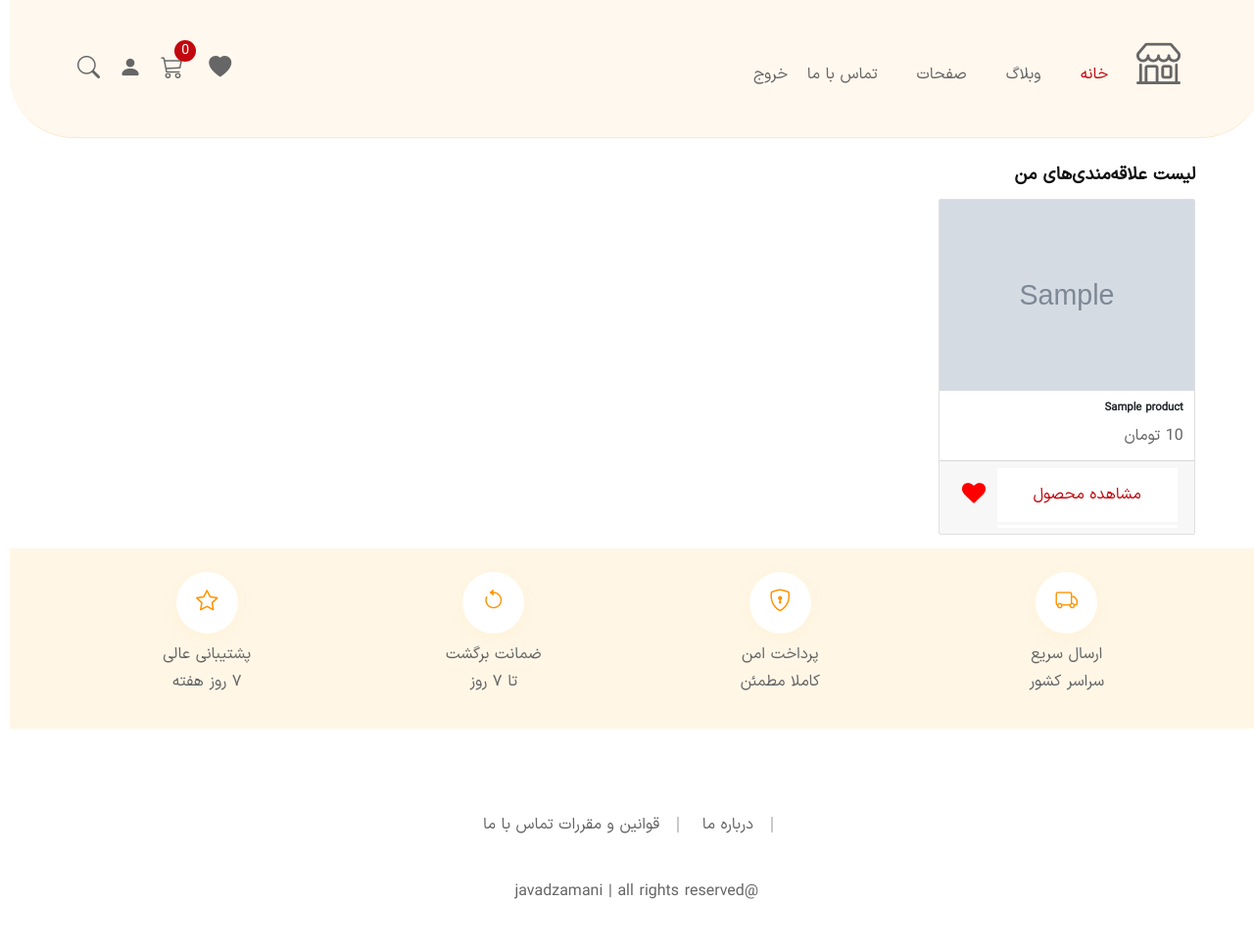
After one commit to Javadzamanifard/onlineshop, a Django app: page /products/my-wishlist/ in a window 1280 px wide. The commit adds this page. Shown: the whole page at 98% size. Run offline with Django 5.2, Linux system fonts and the light colour scheme; a user stored in the database is signed in; tables that the repository leaves empty hold one stand-in row (values such as "Sample post"); grey boxes marked "Sample" are stand-in pictures; parts of the project's set-up code (start-up, migrations or seed data) failed here and were passed over; some libraries are stand-ins or nearby versions; some web fonts are replaced.

Commit message:
Implement WishList products

```diff
--- a/cart/templates/cart/cart_detail.html
+++ b/cart/templates/cart/cart_detail.html
@@ -96,7 +96,6 @@
                                 </table>
                             </div>
                             <div class="d-flex justify-content-between align-items-center mt-4">
-                                <a href="#" class="btn btn-outline-secondary">ادامه خرید</a> {# <-- آدرس صفحه محصولات را اینجا قرار بده #}
                                 <form action="{% url 'cart:cart_clear' %}" method="POST">
                                     {% csrf_token %}
                                     <button type="submit" class="btn btn-outline-danger">خالی کردن سبد خرید</button>
--- a/payment/views.py
+++ b/payment/views.py
@@ -14,6 +14,11 @@ def payment_process(request):
 
     price_toman = order.get_total_cost()
     price_rial = price_toman * 10
+
+    if not order_id:
+        # اگر شناسه سفارشی وجود نداشت، کاربر را به جایی منطقی هدایت کنید
+        return redirect('cart:cart_detail') # مثلا به سبد خرید
+
 
     ## For zarinpal
     req_headers = {
--- a/products/templates/products/product_detail.html
+++ b/products/templates/products/product_detail.html
@@ -20,6 +20,9 @@
         <div class="col-lg-6">
             <div class="border rounded-3 p-3 text-center shadow-sm">
                 <img src="{{ product.image.url }}" class="img-fluid rounded-3" alt="{{ product.name }}">
+                <button class="wishlist-toggle-btn" data-product-id="{{ product.id }}" style="background: none; border: none; cursor: pointer;">
+                    <i class="fa fa-heart" style="font-size: 24px; color: {% if product.id in user_wishlist_ids %}red{% else %}grey{% endif %};"></i>
+                </button>
             </div>
         </div>
 
--- /dev/null
+++ b/products/templates/products/wishlist.html
@@ -0,0 +1,54 @@
+{% extends "_base.html" %}
+
+{% block content %}
+    <div class="container mt-5">
+        <h2 class="mb-4">لیست علاقه‌مندی‌های من</h2>
+
+        {% if wishlist_products %}
+            <div class="row">
+                {% for product in wishlist_products %}
+                    <div class="col-md-3 mb-4">
+                        <div class="card h-100">
+                            <img src="{{ product.image.url }}" class="card-img-top" alt="{{ product.name }}">
+                            <div class="card-body">
+                                <h5 class="card-title">{{ product.name }}</h5>
+                                <p class="card-text">{{ product.price }} تومان</p>
+                            </div>
+                            <div class="card-footer text-center">
+                                <a href="{{ product.get_absolute_url }}" class="btn btn-primary">مشاهده محصول</a>
+
+                                <button class="wishlist-toggle-btn" data-product-id="{{ product.id }}" style="background: none; border: none; cursor: pointer;">
+                                    <i class="fa fa-heart" style="font-size: 24px; color: red;"></i>
+                                </button>
+                            </div>
+                        </div>
+                    </div>
+                {% endfor %}
+            </div>
+        {% else %}
+            <div class="alert alert-info text-center">
+                <p>لیست علاقه‌مندی‌های شما خالی است.</p>
+                <a href="{% url 'product_list' %}" class="btn btn-primary">مشاهده همه محصولات</a>
+            </div>
+        {% endif %}
+
+        {% if is_paginated %}
+            <nav aria-label="Page navigation">
+                <ul class="pagination justify-content-center">
+                    {% if page_obj.has_previous %}
+                        <li class="page-item"><a class="page-link" href="?page={{ page_obj.previous_page_number }}">قبلی</a></li>
+                    {% endif %}
+
+                    <li class="page-item disabled">
+                        <span class="page-link">صفحه {{ page_obj.number }} از {{ page_obj.paginator.num_pages }}</span>
+                    </li>
+
+                    {% if page_obj.has_next %}
+                        <li class="page-item"><a class="page-link" href="?page={{ page_obj.next_page_number }}">بعدی</a></li>
+                    {% endif %}
+                </ul>
+            </nav>
+        {% endif %}
+
+    </div>
+{% endblock %}
--- a/products/urls.py
+++ b/products/urls.py
@@ -1,6 +1,7 @@
 from django.urls import path
-from .views import ProductListView, product_detail_view, ContactUs
+from .views import ProductListView, product_detail_view, ContactUs, toggle_wishlist_view, WishlistPageView
 
+# app_name = 'products'
 urlpatterns = [
     # آدرس برای لیست محصولات: /products/
     path('', ProductListView.as_view(), name='product_list'),
@@ -10,4 +11,7 @@ urlpatterns = [
     path('<int:pk>/', product_detail_view, name='product_detail'),
     path('contact/', ContactUs.as_view(), name='contact_us'),
 
+    path('toggle-wishlist/', toggle_wishlist_view, name='toggle_wishlist'),
+    path('my-wishlist/', WishlistPageView.as_view(), name='wishlist_page'),
+
 ]
--- a/products/views.py
+++ b/products/views.py
@@ -1,8 +1,12 @@
 from django.shortcuts import redirect, render
+from django.http import JsonResponse
+from django.contrib.auth.decorators import login_required
 from django.views.generic import ListView, DetailView, TemplateView
-from .models import Product, Category, Comment
+from django.contrib.auth.mixins import LoginRequiredMixin
 from django.shortcuts import get_object_or_404
 from django.db.models import Q
+
+from .models import Product, Category, Comment, WishList
 
 from .forms import CommentForm, SearchForm
 
@@ -12,6 +16,23 @@ class ProductListView(ListView):
     template_name = 'products/product_list.html'
     context_object_name = 'products'  # نام متغیر در تمپلیت
     paginate_by = 4                   # صفحه‌بندی
+
+    def get_context_data(self, **kwargs):
+    # 1. ابتدا context پیش‌فرض را از کلاس پدر (ListView) می‌گیریم
+        context = super().get_context_data(**kwargs)
+
+        # 2. حالا اطلاعات دلخواه خودمان را به آن اضافه می‌کنیم
+        user_wishlist_ids = []
+        # چک می‌کنیم که آیا کاربر لاگین کرده است یا نه
+        if self.request.user.is_authenticated:
+            # اگر لاگین کرده بود، لیست ID محصولاتی که در wishlist او هست را استخراج می‌کنیم
+            user_wishlist_ids = list(WishList.objects.filter(user=self.request.user).values_list('product_id', flat=True))
+        # 3. لیست IDها را به context اضافه می‌کنیم
+        context['user_wishlist_ids'] = user_wishlist_ids
+
+        # 4. در نهایت context جدید و کامل شده را برمی‌گردانیم
+        return context
+
 
     def get_queryset(self):
         """
@@ -28,7 +49,6 @@ class ProductListView(ListView):
             # ۱. عبارت جستجو را به لیستی از کلمات کلیدی تبدیل می‌کنیم
             # مثلاً "کفش ادیداس" تبدیل می‌شود به ['کفش', 'ادیداس']
             keywords = query.split()
-
             # ۲. یک فیلتر Q اولیه و خالی می‌سازیم تا شرایط را به آن اضافه کنیم
             combined_q = Q()
                         # ۳. برای هر کلمه کلیدی، یک شرط به فیلتر اصلی AND می‌کنیم
@@ -137,3 +157,48 @@ def product_detail_view(request, pk):
 
 class ContactUs(TemplateView):
     template_name = 'contact_us.html'
+
+
+
+@login_required # این دکوریتور اجازه نمی‌دهد کاربر لاگین نکرده به این ویو دسترسی داشته باشد
+def toggle_wishlist_view(request):
+    # اطمینان حاصل می‌کنیم که درخواست از نوع POST است
+    if request.method != 'POST':
+        return JsonResponse({'status': 'error', 'message': 'درخواست نامعتبر است'})
+
+    product_id = request.POST.get('product_id')
+    if not product_id:
+        return JsonResponse({'status': 'error', 'message': 'شناسه محصول ارسال نشده است'})
+
+    product = get_object_or_404(Product, id=product_id)
+
+    # اصل منطق اینجاست:
+    # get_or_create: سعی می‌کند یک آیتم پیدا کند، اگر نبود آن را می‌سازد
+    wishlist_item, created = WishList.objects.get_or_create(user=request.user, product=product)
+
+    if created:
+        # یعنی محصول در لیست نبود و الان ساخته شد (اضافه شد)
+        return JsonResponse({'status': 'added', 'message': 'محصول به لیست علاقه‌مندی‌ها اضافه شد.'})
+    else:
+        # یعنی محصول از قبل در لیست بود، پس باید حذف شود
+        wishlist_item.delete()
+        return JsonResponse({'status': 'removed', 'message': 'محصول از لیست علاقه‌مندی‌ها حذف شد.'})
+
+
+class WishlistPageView(LoginRequiredMixin, ListView):
+    model = Product # ما همچنان می‌خواهیم لیستی از "محصولات" را نمایش دهیم
+    template_name = 'products/wishlist.html' # تمپلیت جدید ما
+    context_object_name = 'wishlist_products' # نام متغیر در این تمپلیت
+    paginate_by = 4 # می‌توانید صفحه‌بندی هم داشته باشید
+
+    def get_queryset(self):
+        # این متد را بازنویسی می‌کنیم تا فقط محصولاتی را برگرداند
+        # که در لیست علاقه‌مندی‌های کاربر فعلی وجود دارند.
+
+        # ابتدا لیست ID محصولاتی که کاربر لایک کرده را پیدا می‌کنیم
+        user_wishlist_pks = WishList.objects.filter(user=self.request.user).values_list('product_id', flat=True)
+
+        # سپس فقط محصولاتی را از مدل Product برمی‌گردانیم که ID آنها در لیست بالا باشد
+        queryset = Product.objects.filter(pk__in=user_wishlist_pks)
+
+        return queryset
--- a/templates/_base.html
+++ b/templates/_base.html
@@ -42,6 +42,49 @@
     {# لینک‌های عمومی جاوا اسکریپت #}
     <script src="https://cdn.jsdelivr.net/npm/bootstrap@5.3.7/dist/js/bootstrap.bundle.min.js" integrity="sha384-ndDqU0Gzau9qJ1lfW4pNLlhNTkCfHzAVBReH9diLvGRem5+R9g2FzA8ZGN954O5Q" crossorigin="anonymous"></script>
 
+    <script src="https://code.jquery.com/jquery-3.6.0.min.js"></script>
+    <script>
+        $(document).ready(function() {
+            $('.wishlist-toggle-btn').on('click', function(e) {
+                e.preventDefault(); // جلوگیری از رفتار پیش‌فرض دکمه
+
+                var button = $(this);
+                var productId = button.data('product-id');
+                var url = "{% url 'toggle_wishlist' %}"; // آدرس ویو جنگو
+
+                $.ajax({
+                    method: 'POST',
+                    url: url,
+                    data: {
+                        'product_id': productId,
+                        'csrfmiddlewaretoken': '{{ csrf_token }}' // توکن امنیتی جنگو (بسیار مهم)
+                    },
+                    success: function(response) {
+                        if (response.status === 'added') {
+                            // تغییر رنگ قلب به قرمز (حالت فعال)
+                            button.find('i').css('color', 'red');
+                            console.log(response.message);
+                        } else if (response.status === 'removed') {
+                            // تغییر رنگ قلب به خاکستری (حالت غیرفعال)
+                            button.find('i').css('color', 'grey');
+                            console.log(response.message);
+                        }
+                    },
+                    error: function(xhr) {
+                        // اگر کاربر لاگین نکرده باشد، سرور خطای 403 می‌دهد
+                        if (xhr.status === 403) {
+                            alert("لطفا برای افزودن محصول به لیست علاقه‌مندی‌ها ابتدا وارد حساب کاربری خود شوید.");
+                            // می‌توانید کاربر را به صفحه لاگین هدایت کنید
+                            // window.location.href = "/login/";
+                        } else {
+                            alert("خطایی رخ داد. لطفا دوباره تلاش کنید.");
+                        }
+                    }
+                });
+            });
+        });
+    </script>
+
     {% comment %} <script src="{% static 'js/main.js' %}"></script> {% endcomment %}
 
     {# بلاک مخصوص برای اسکریپت‌های اضافی در صفحات دیگر #}
--- a/templates/partials/header.html
+++ b/templates/partials/header.html
@@ -80,7 +80,7 @@
                 <div class="col-xl-3 col-lg-4 col-sm-7 col-12 p-0">
                     <ul class="header-toolbar">
                         <li class="header-toolbar__item">
-                            <a href="wishlist.html" class="header-toolbar__btn mx-4">
+                            <a href="{% url 'wishlist_page' %}" class="header-toolbar__btn mx-4">
                                 {% comment %} <i class="flaticon flaticon-like"></i> {% endcomment %}
                                 <i class="bi bi-heart-fill"></i>
                             </a>
```
Also changed, not shown: products/admin.py (+25 -1 lines), products/models.py (+17 -0 lines), products/templates/products/product_list.html (+5 -2 lines), products/migrations/0004_wishlist.py (added).
